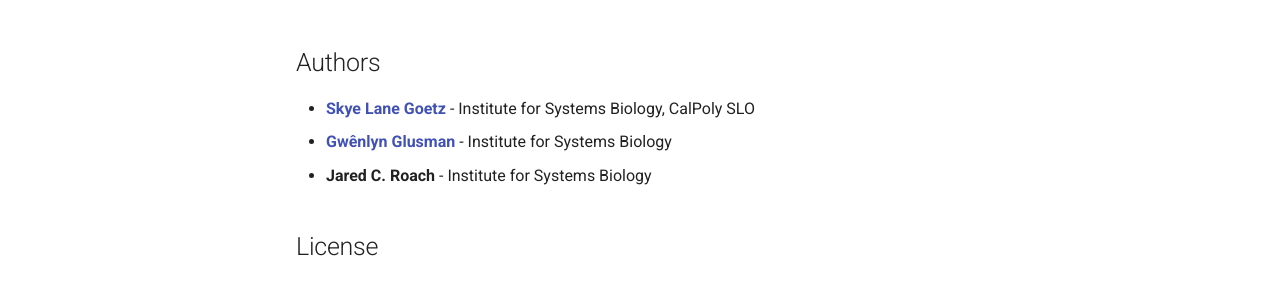
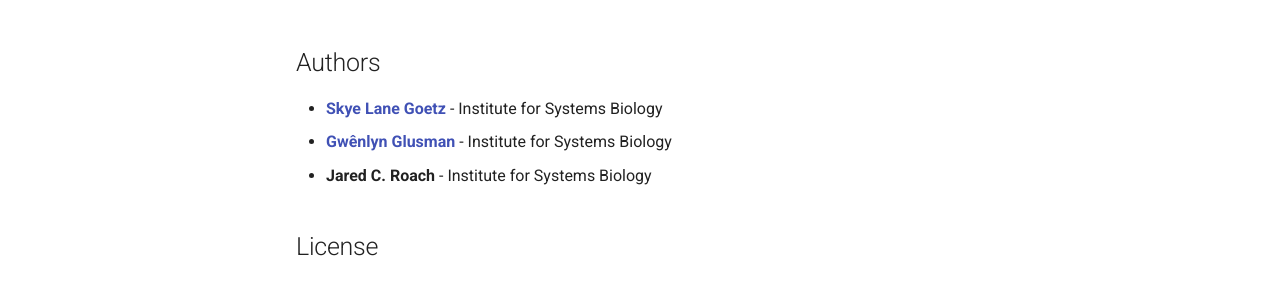
Before and after one commit to SkyeAv/Tablassert3.0.0, an MkDocs documentation site: the page built from docs/index.md, in a window 1280 px wide and 900 px high, scrolled down 1521 px. Shown: the part 434-717 px from the top of the window. Built offline with MkDocs 1.6.1 and Material for MkDocs 9.7.7, drawn with Linux system fonts in a browser that asks for light colours; comment, search, counter and statistics services are not loaded.

Commit message:
docs: remove CalPoly SLO from contributor affiliations
Drop the CalPoly SLO affiliation from Skye Lane Goetz's contributor listing in README.md, docs/index.md, and CITATION.cff, leaving Institute for Systems Biology (consistent with the other contributors).

```diff
--- a/docs/index.md
+++ b/docs/index.md
@@ -71,7 +71,7 @@ uv run tablassert build-kg <config>
 
 ## Authors
 
-- **[Skye Lane Goetz](mailto:sgoetz@isbscience.org)** - Institute for Systems Biology, CalPoly SLO
+- **[Skye Lane Goetz](mailto:sgoetz@isbscience.org)** - Institute for Systems Biology
 - **[Gwênlyn Glusman](mailto:gglusman@isbscience.org)** - Institute for Systems Biology
 - **Jared C. Roach** - Institute for Systems Biology
 
```
Also changed, not shown: README.md (+1 -1 lines), 1 other file.
